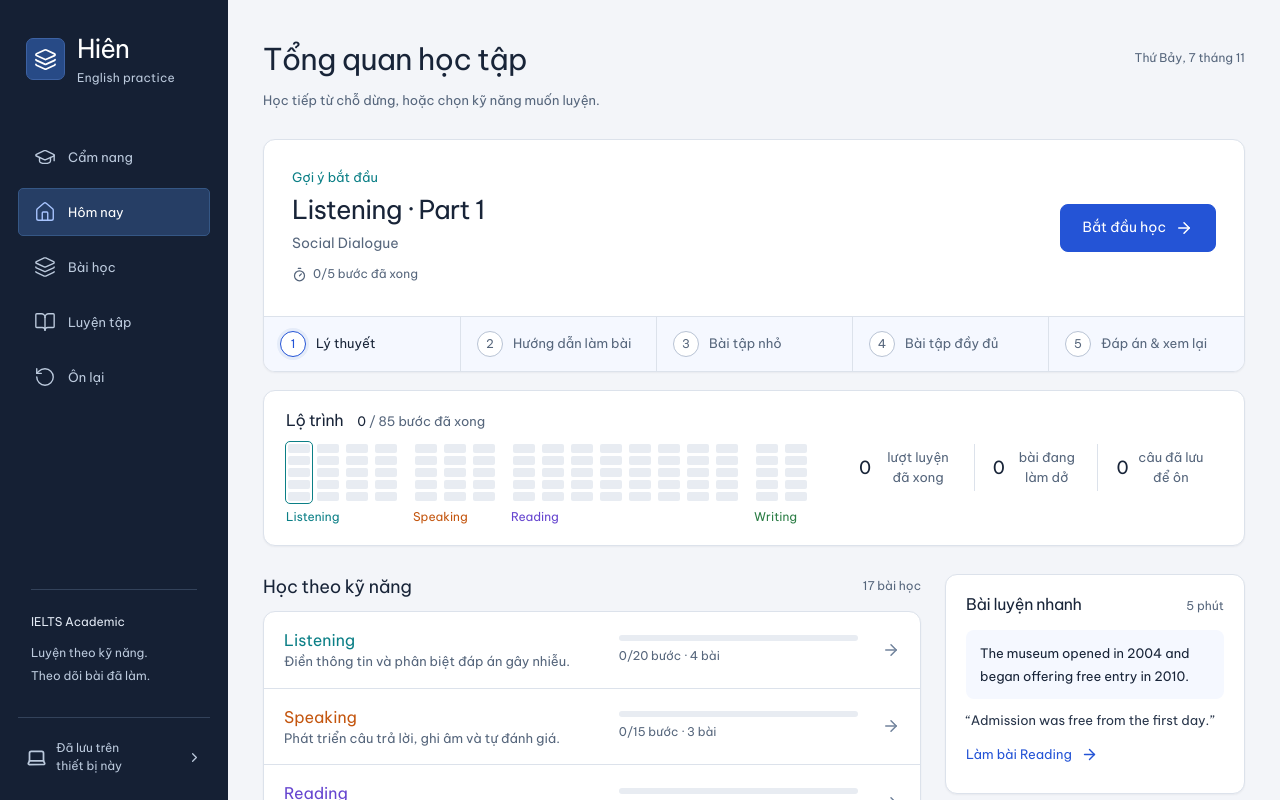
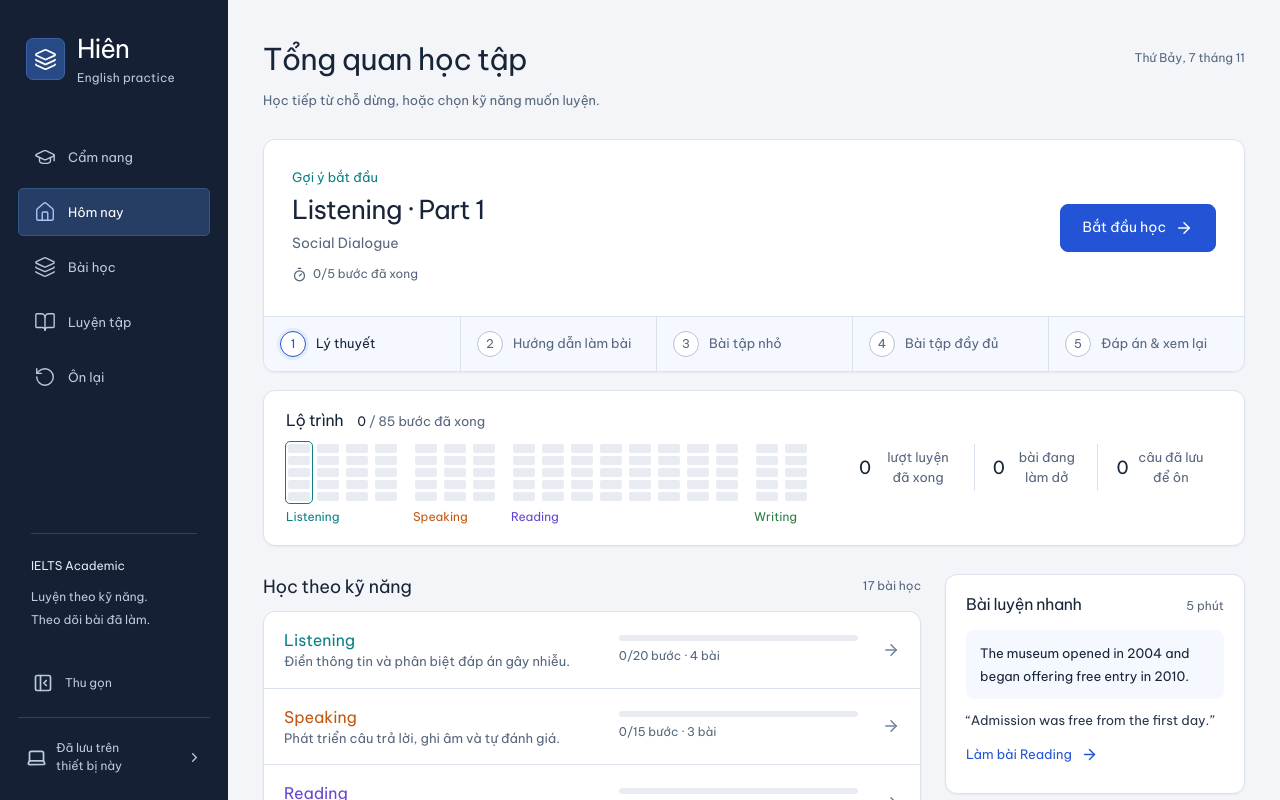
Before and after one commit to nxtruoong/English-Tips-Webapp, a React (Vite) app: page / in a window 1280 px wide. Shown: the top 800 px of the page. Built offline with nearby package versions, Linux system fonts and the light colour scheme.

Commit message:
feat: thanh bên thu gọn được (nút + Ctrl+B, nhớ trạng thái); sửa viền focus ô tìm kiếm

```diff
--- a/src/App.tsx
+++ b/src/App.tsx
@@ -1,5 +1,15 @@
-import { useEffect, useState } from 'react';
-import { BookOpen, ChevronRight, GraduationCap, Laptop, Layers, RotateCcw, Home } from 'lucide-react';
+import { useCallback, useEffect, useState } from 'react';
+import {
+  BookOpen,
+  ChevronRight,
+  GraduationCap,
+  Laptop,
+  Layers,
+  PanelLeftClose,
+  PanelLeftOpen,
+  RotateCcw,
+  Home,
+} from 'lucide-react';
 import { activities } from './content/activities';
 import { emptyData, newAttempt, type Activity, type Attempt, type Skill } from './domain';
 import { useStudyData } from './useStudyData';
@@ -35,6 +45,33 @@ export default function App() {
   const [duration, setDuration] = useState('all');
   const [reviewTab, setReviewTab] = useState<'saved' | 'history'>('saved');
   const [today] = useState(() => new Date());
+  const [collapsed, setCollapsed] = useState(() => {
+    try {
+      return localStorage.getItem('hien.sidebar') === 'collapsed';
+    } catch {
+      return false;
+    }
+  });
+  const toggleSidebar = useCallback(() => {
+    setCollapsed(value => {
+      try {
+        localStorage.setItem('hien.sidebar', value ? 'open' : 'collapsed');
+      } catch {
+        // Not critical; the choice just won't be remembered.
+      }
+      return !value;
+    });
+  }, []);
+  useEffect(() => {
+    const onKey = (event: KeyboardEvent) => {
+      if ((event.ctrlKey || event.metaKey) && event.key.toLowerCase() === 'b') {
+        event.preventDefault();
+        toggleSidebar();
+      }
+    };
+    window.addEventListener('keydown', onKey);
+    return () => window.removeEventListener('keydown', onKey);
+  }, [toggleSidebar]);
   useEffect(() => {
     const change = () => {
       setRoute(getRoute());
@@ -126,7 +163,7 @@ export default function App() {
   ];
 
   return (
-    <div className="app-shell">
+    <div className={collapsed ? 'app-shell collapsed' : 'app-shell'}>
       <a
         className="skip"
         href="#main"
@@ -154,6 +191,7 @@ export default function App() {
               href={`#${id}`}
               className={section === id ? 'active' : ''}
               aria-current={section === id ? 'page' : undefined}
+              title={collapsed ? label : undefined}
             >
               <Icon size={22} strokeWidth={1.5} />
               <span>{label}</span>
@@ -168,7 +206,21 @@ export default function App() {
             Theo dõi bài đã làm.
           </span>
         </div>
-        <button className="device-button" onClick={() => go('data')}>
+        <button
+          className="sidebar-toggle"
+          onClick={toggleSidebar}
+          aria-expanded={!collapsed}
+          aria-label={collapsed ? 'Mở rộng thanh bên' : 'Thu gọn thanh bên'}
+          title={`${collapsed ? 'Mở rộng' : 'Thu gọn'} (Ctrl+B)`}
+        >
+          {collapsed ? <PanelLeftOpen size={20} /> : <PanelLeftClose size={20} />}
+          <span>Thu gọn</span>
+        </button>
+        <button
+          className="device-button"
+          onClick={() => go('data')}
+          title={collapsed ? saveState : undefined}
+        >
           <Laptop size={21} />
           <span>{saveState}</span>
           <ChevronRight size={15} />
--- a/src/styles/refresh.css
+++ b/src/styles/refresh.css
@@ -659,3 +659,96 @@
   color: var(--skill);
   font-weight: 600;
 }
+
+/* Search: focus ring on the whole field (icon + input), not on the inner input */
+.search:focus-within {
+  border-color: var(--accent);
+  box-shadow: 0 0 0 3px var(--selection);
+}
+.search input:focus,
+.search input:focus-visible {
+  outline: none;
+}
+
+/* Collapsible sidebar (desktop and tablet; mobile keeps the top bar) */
+.app-shell {
+  transition: grid-template-columns 0.22s ease-out;
+}
+.sidebar-toggle {
+  justify-content: flex-start;
+  gap: 12px;
+  min-height: 44px;
+  margin: 0 0 12px;
+  padding: 10px 15px;
+  border: 0;
+  border-radius: 5px;
+  background: transparent;
+  color: var(--nav-text-muted);
+  font-size: var(--text-xs);
+  font-weight: 400;
+}
+.sidebar-toggle:hover {
+  background: var(--nav-hover);
+  border-color: transparent;
+  color: var(--sheet);
+}
+.sidebar-note + .sidebar-toggle {
+  margin-top: 0;
+}
+.app-shell.collapsed {
+  grid-template-columns: 76px minmax(0, 1fr);
+}
+.collapsed .sidebar {
+  padding-left: 12px;
+  padding-right: 12px;
+}
+.collapsed .wordmark {
+  margin: 0 0 48px;
+  justify-content: center;
+}
+.collapsed .wordmark > span:last-child,
+.collapsed .sidebar nav a span,
+.collapsed .sidebar-toggle span,
+.collapsed .device-button span,
+.collapsed .device-button > svg:last-child,
+.collapsed .sidebar-note {
+  display: none;
+}
+.collapsed .sidebar nav a,
+.collapsed .sidebar-toggle,
+.collapsed .device-button {
+  justify-content: center;
+  padding-left: 0;
+  padding-right: 0;
+}
+.collapsed .sidebar-toggle {
+  margin-top: auto;
+}
+@media (max-width: 760px) {
+  .sidebar-toggle {
+    display: none;
+  }
+  .app-shell.collapsed {
+    display: block;
+  }
+  .collapsed .sidebar {
+    padding: 21px 20px 0;
+  }
+  .collapsed .wordmark {
+    margin: 0;
+    justify-content: flex-start;
+  }
+  .collapsed .wordmark > span:last-child,
+  .collapsed .sidebar nav a span,
+  .collapsed .device-button span {
+    display: revert;
+  }
+  .collapsed .sidebar nav a {
+    padding: 8px 2px;
+  }
+}
+@media (prefers-reduced-motion: reduce) {
+  .app-shell {
+    transition: none;
+  }
+}
```
